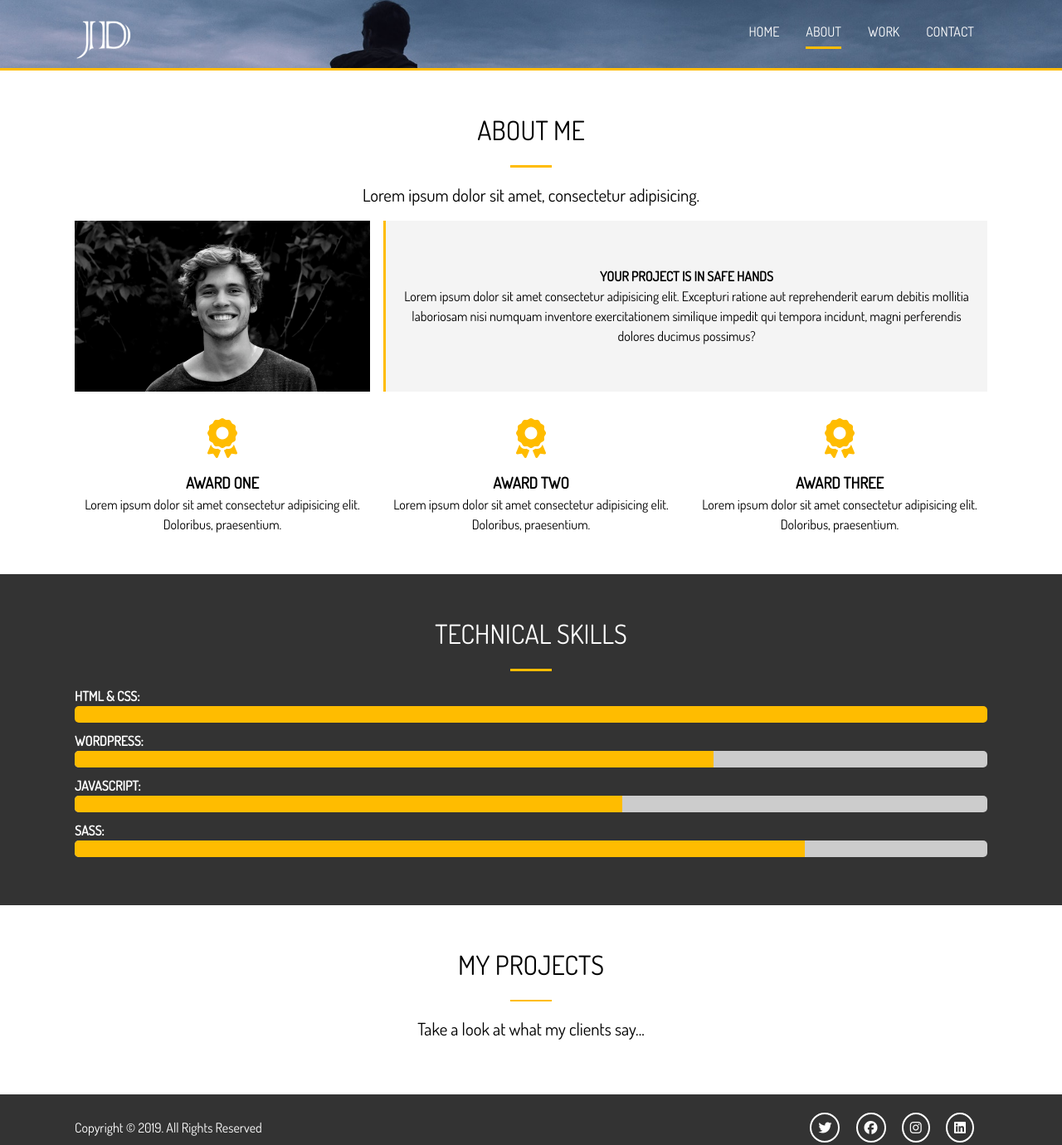
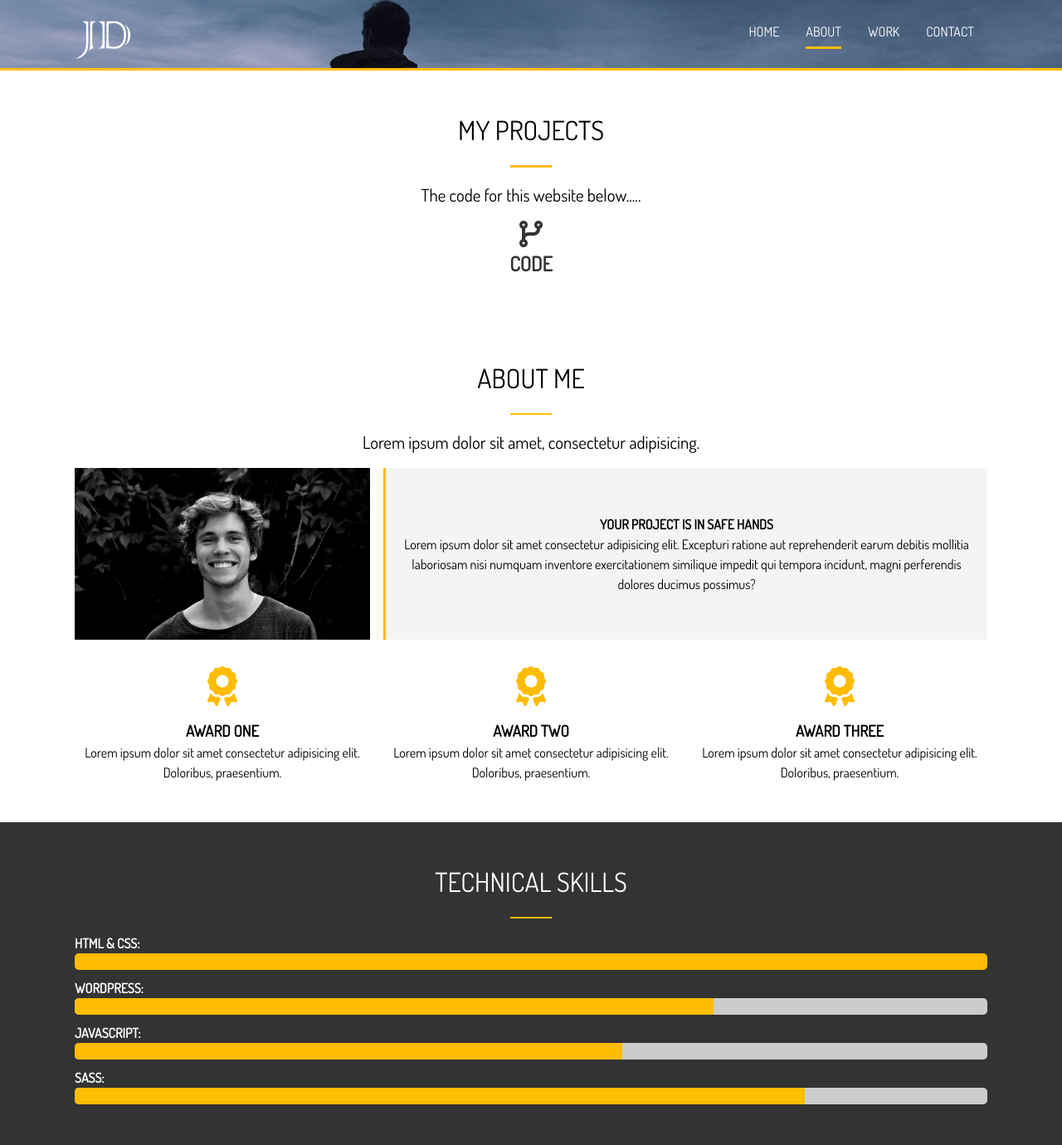
Before and after one commit to KeVAALL/portfoliosass, a website: page dist/about.html in a window 1280 px wide. Shown: the part 6-1386 px from the top of the page at 83% size. Drawn offline with Linux system fonts and the light colour scheme.

Commit message:
fifth commit

```diff
--- a/dist/about.html
+++ b/dist/about.html
@@ -34,6 +34,21 @@
         </nav>
       </div>
     </header>
+
+     <!-- SECTION D -->
+    <section id="about-d" class="py-3 text-center">
+      <div class="container">
+        <h2 class="section-title">MY Projects</h2>
+        <div class="separator"></div>
+        <p class="lead">The code for this website below.....</p>
+        <div>
+          <a href="http://github.com/KeVAALL/portfoliosass"
+            ><i class="fas fa-code-branch fa-2x"></i>
+            <h2>CODE</h2></a
+          >
+        </div>
+      </div>
+    </section>
 
     <!-- SECTION A -->
     <section id="about-a" class="text-center py-3">
@@ -107,14 +122,7 @@
     <!-- SECTION C -->
 
 
-    <!-- SECTION D -->
-    <section id="about-d" class="py-3 text-center">
-      <div class="container">
-        <h2 class="section-title">MY Projects</h2>
-        <div class="separator"></div>
-        <p class="lead">Take a look at what my clients say...</p>
-      </div>
-    </section>
+
 
     <footer id="main-footer">
       <div class="footer-content container">
```
